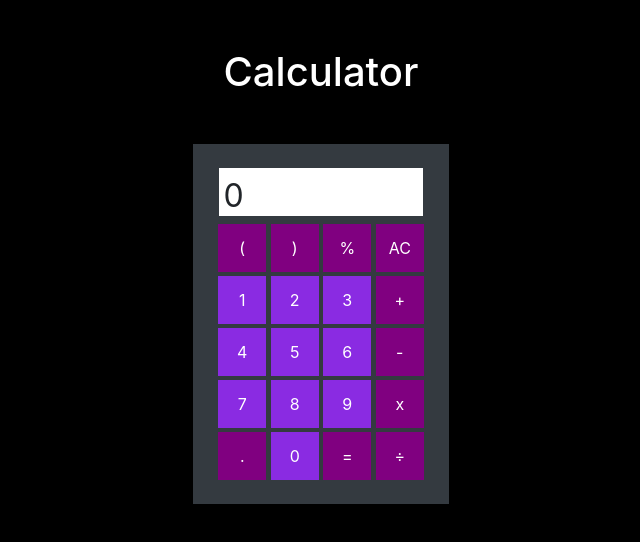
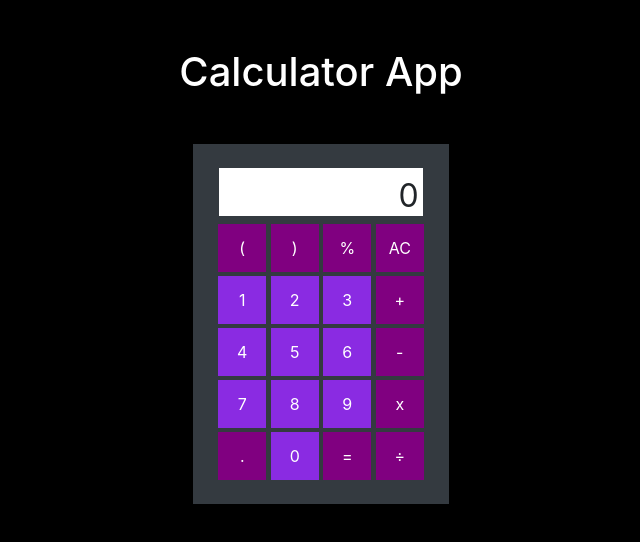
Before and after one commit to milesbb/CalculatorProject, a plain HTML site: page index.html in a window 1280 px wide. Shown: the whole page, without its empty margins (319-959 px from the left). Drawn offline with nearby package versions, Linux system fonts and the light colour scheme.

Commit message:
fixed text align issue

```diff
--- a/index.html
+++ b/index.html
@@ -14,11 +14,13 @@
     <link rel="stylesheet" href="./styles.css">
   </head>
   <body>
-    <h1 class="text-center mt-5 text-white">Calculator</h1>
+    <h1 class="text-center mt-5 text-white">Calculator App</h1>
 
     <di class="h-100 d-flex align-items-center justify-content-center m-5">
       <div class="calc-body d-flex flex-column bg-dark p-4 justify-content-center align-items-center">
-        <div class="results-div d-flex m-0 text-right p-1 m-auto">0</div>
+        <div class="results-div d-block m-0 text-right p-1 m-auto">
+          <span class="d-block text-right">0</span>
+        </div>
         <div class="text-center mt-2">
             <button class="calc-button text-center func-button">(</button>
             <button class="calc-button text-center func-button">)</button>
--- a/styles.css
+++ b/styles.css
@@ -25,6 +25,7 @@ button:active {
     height: 3rem;
     background-color: white;
     font-size: 2rem;
+    text-align: right;
 }
 
 .prime-button {
```
